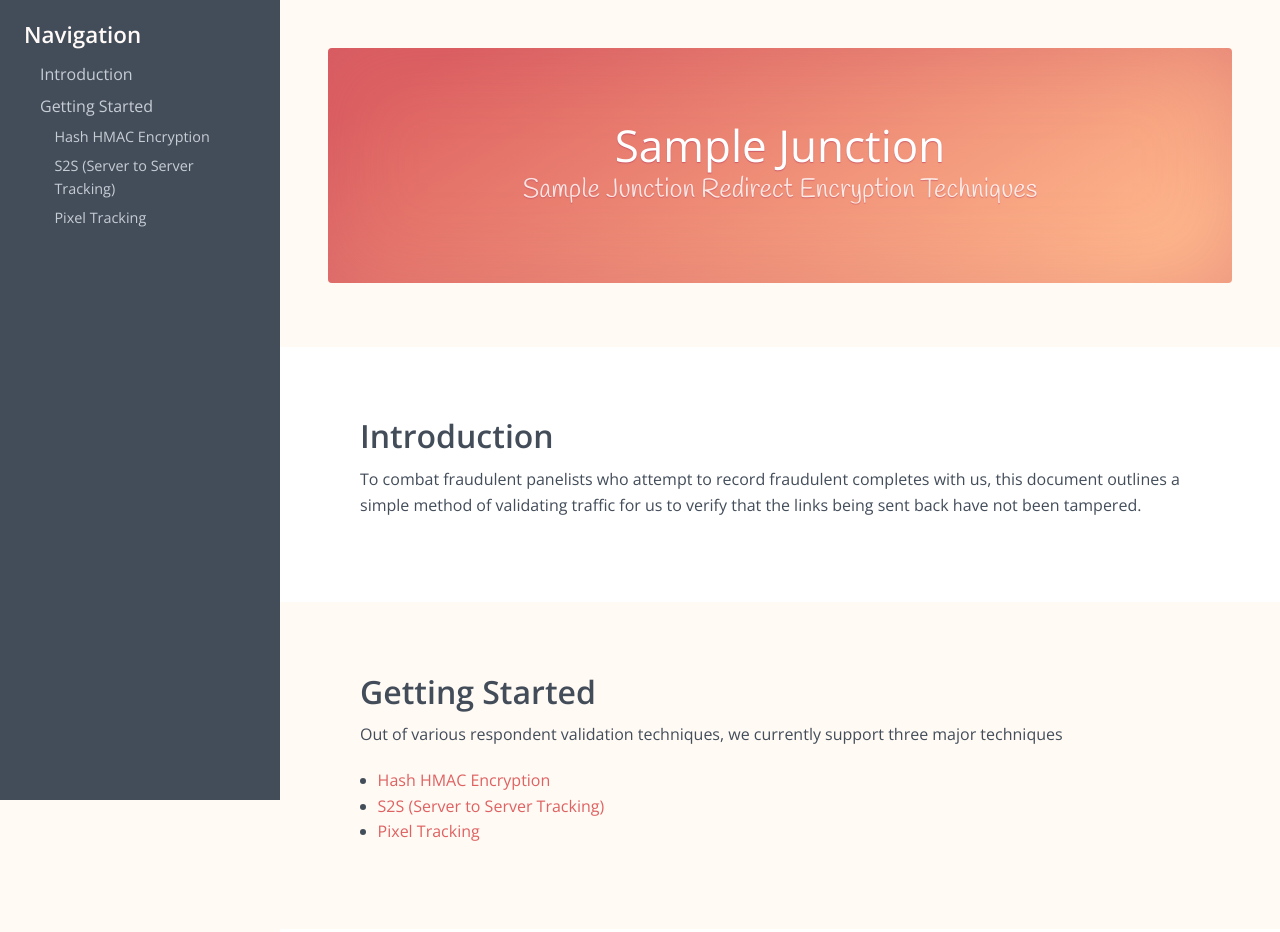
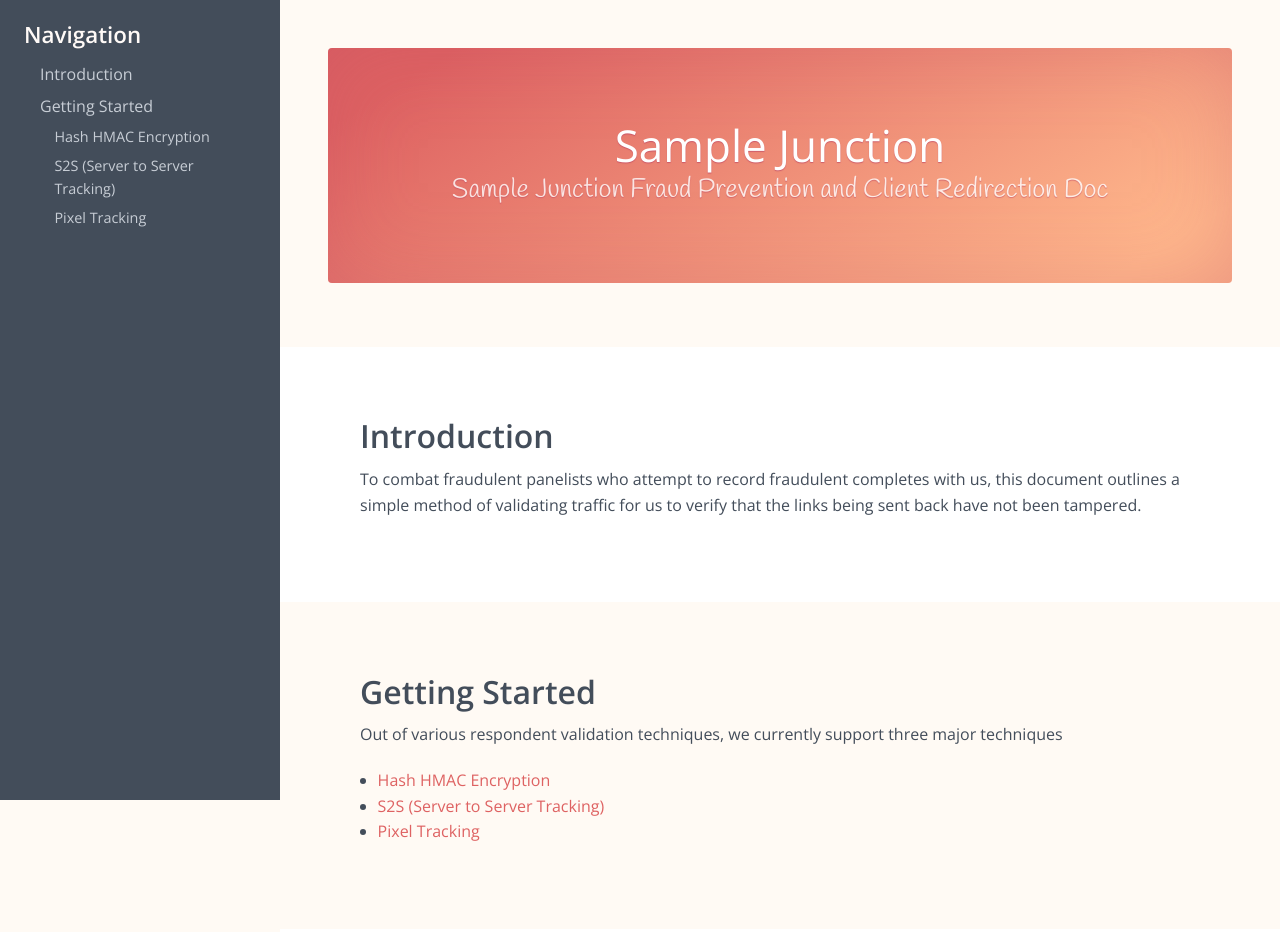
Before and after one commit to SampleJunction/sj-encryption-docs, a plain HTML site: page docs/index.html in a window 1280 px wide. Shown: the top 932 px of the page. Drawn offline with nearby package versions, Linux system fonts and the light colour scheme; a script that the page names is missing.

Commit message:
Updated Docs

```diff
--- a/docs/index.html
+++ b/docs/index.html
@@ -68,7 +68,7 @@
 
                         <h1 class="header__title">
                             <a href="https://samplejunction.com/">Sample Junction</a>
-                            <small>Sample Junction Redirect Encryption Techniques</small>
+                            <small>Sample Junction Fraud Prevention and Client Redirection Doc</small>
                         </h1>
 
                     </header>
```
